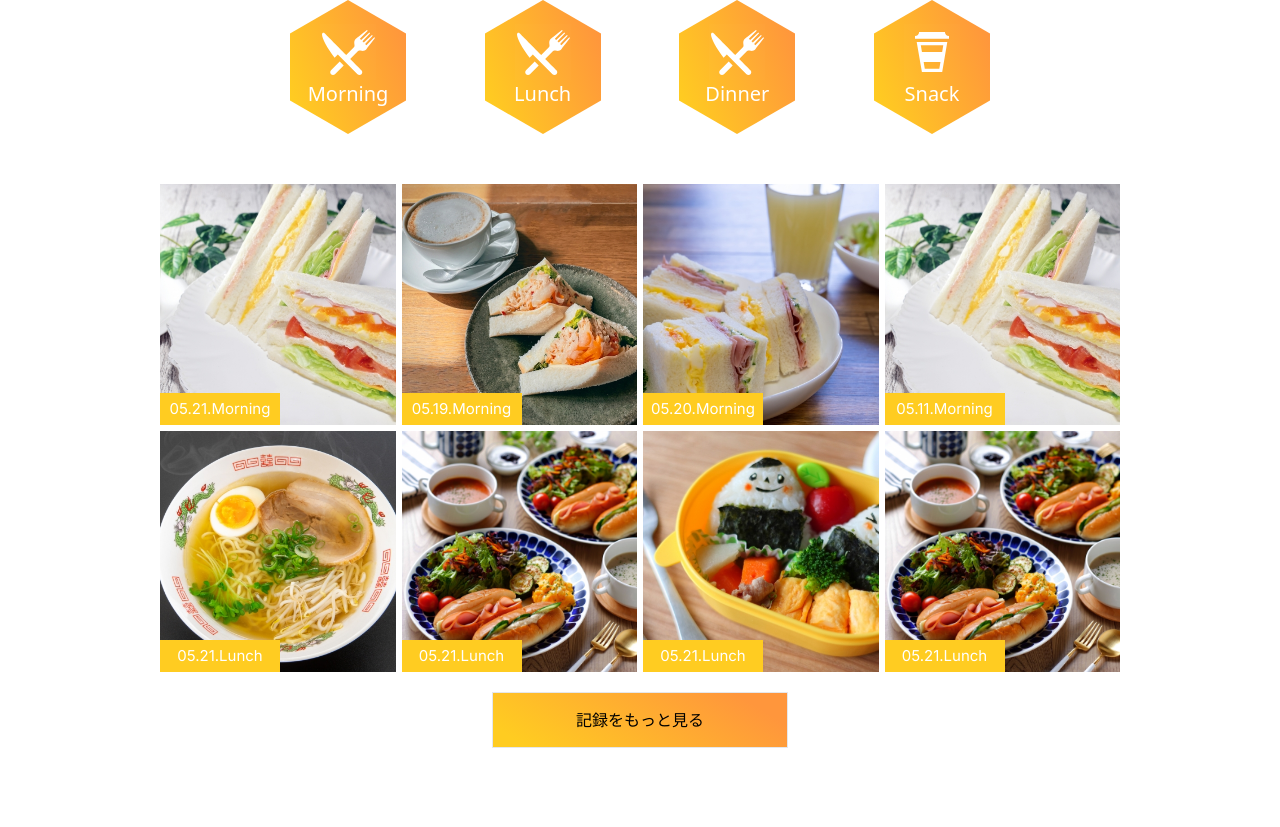
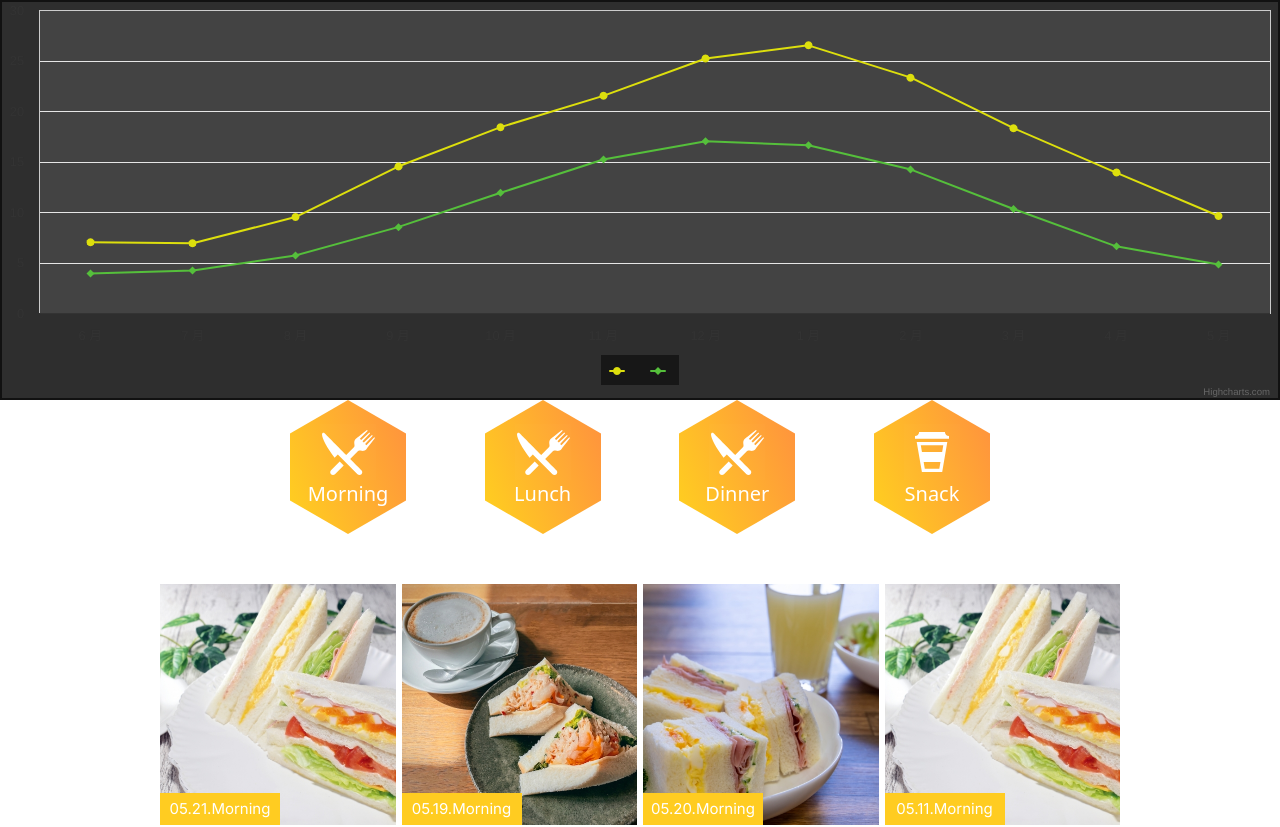
Before and after one commit to LofizDev/Arent_Test, a React (Vite) app: page / in a window 1280 px wide. Shown: the top 827 px of the page. Before the commit the page ends 800 px from the top, so only its background shows below. Built offline with nearby package versions, Linux system fonts and the light colour scheme.

Commit message:
add chart

```diff
--- a/package.json
+++ b/package.json
@@ -10,6 +10,8 @@
     "preview": "vite preview"
   },
   "dependencies": {
+    "highcharts": "^11.1.0",
+    "highcharts-react-official": "^3.2.0",
     "react": "^18.2.0",
     "react-dom": "^18.2.0",
     "react-router-dom": "^6.14.1"
--- /dev/null
+++ b/src/components/Chart.tsx
@@ -0,0 +1,100 @@
+import React from "react";
+import Highcharts from "highcharts/highstock";
+import HighchartsReact from "highcharts-react-official";
+
+import theme from "./Theme";
+
+import "highcharts/indicators/indicators";
+import "highcharts/indicators/pivot-points";
+import "highcharts/indicators/macd";
+import "highcharts/modules/exporting";
+import "highcharts/modules/map";
+
+const options = {
+    ...theme,
+    chart: {
+        type: "line",
+        backgroundColor: '#2E2E2E',
+        borderColor: "#111111",
+        borderWidth: 2,
+        className: "dark-container",
+        plotBackgroundColor: "rgba(255, 255, 255, .1)",
+        plotBorderColor: "#CCCCCC",
+        plotBorderWidth: 1
+    },
+    title: {
+        text: ""
+    },
+    subtitle: {
+        text: ""
+    },
+    xAxis: {
+        categories: [
+            "6 月",
+            "7 月",
+            "8 月",
+            "9 月",
+            "10 月",
+            "11 月",
+            "12 月",
+            "1 月",
+            "2 月",
+            "3 月",
+            "4 月",
+            "5 月"
+        ]
+    },
+    yAxis: {
+        title: {
+            text: ""
+        }
+    },
+    plotOptions: {
+        line: {
+            dataLabels: {
+                enabled: false,
+                color: "red"
+            },
+            enableMouseTracking: true,
+            marker: {
+                lineColor: "#333"
+            }
+        },
+        spline: {
+            marker: {
+                lineColor: "#333"
+            }
+        },
+        scatter: {
+            marker: {
+                lineColor: "#333"
+            }
+        },
+        candlestick: {
+            lineColor: "white"
+        }
+    },
+    series: [
+        {
+            name: "",
+            data: [7.0, 6.9, 9.5, 14.5, 18.4, 21.5, 25.2, 26.5, 23.3, 18.3, 13.9, 9.6]
+        },
+        {
+            name: "",
+            data: [3.9, 4.2, 5.7, 8.5, 11.9, 15.2, 17.0, 16.6, 14.2, 10.3, 6.6, 4.8]
+        }
+    ]
+};
+
+
+const Chart = () => (
+    <div>
+        <HighchartsReact
+            highcharts={Highcharts}
+            options={options}
+            constructorType={"chart"}
+        />
+    </div>
+);
+
+export default Chart;
--- /dev/null
+++ b/src/components/Theme.tsx
@@ -0,0 +1,228 @@
+const theme = {
+    colors: [
+        "#DDDF0D",
+        "#55BF3B",
+        "#DF5353",
+        "#7798BF",
+        "#aaeeee",
+        "#ff0066",
+        "#eeaaee",
+        "#55BF3B",
+        "#DF5353",
+        "#7798BF",
+        "#aaeeee"
+    ],
+    chart: {
+        backgroundColor: {
+            linearGradient: { x1: 0, y1: 0, x2: 1, y2: 1 },
+            stops: [[0, "rgb(48, 48, 96)"], [1, "rgb(0, 0, 0)"]]
+        },
+        borderColor: "#000000",
+        borderWidth: 2,
+        className: "dark-container",
+        plotBackgroundColor: "rgba(255, 255, 255, .1)",
+        plotBorderColor: "#CCCCCC",
+        plotBorderWidth: 1
+    },
+    title: {
+        style: {
+            color: "#C0C0C0",
+            font: 'bold 16px "Trebuchet MS", Verdana, sans-serif'
+        }
+    },
+    subtitle: {
+        style: {
+            color: "#666666",
+            font: 'bold 12px "Trebuchet MS", Verdana, sans-serif'
+        }
+    },
+    xAxis: {
+        gridLineColor: "#333333",
+        gridLineWidth: 1,
+        labels: {
+            style: {
+                color: "#A0A0A0"
+            }
+        },
+        lineColor: "#A0A0A0",
+        tickColor: "#A0A0A0",
+        title: {
+            style: {
+                color: "#CCC",
+                fontWeight: "bold",
+                fontSize: "12px",
+                fontFamily: "Trebuchet MS, Verdana, sans-serif"
+            }
+        }
+    },
+    yAxis: {
+        gridLineColor: "#333333",
+        labels: {
+            style: {
+                color: "#A0A0A0"
+            }
+        },
+        lineColor: "#A0A0A0",
+        minorTickInterval: null,
+        tickColor: "#A0A0A0",
+        tickWidth: 1,
+        title: {
+            style: {
+                color: "#CCC",
+                fontWeight: "bold",
+                fontSize: "12px",
+                fontFamily: "Trebuchet MS, Verdana, sans-serif"
+            }
+        }
+    },
+    tooltip: {
+        backgroundColor: "rgba(0, 0, 0, 0.75)",
+        style: {
+            color: "#F0F0F0"
+        }
+    },
+    toolbar: {
+        itemStyle: {
+            color: "silver"
+        }
+    },
+    plotOptions: {
+        line: {
+            dataLabels: {
+                color: "#CCC"
+            },
+            marker: {
+                lineColor: "#333"
+            }
+        },
+        spline: {
+            marker: {
+                lineColor: "#333"
+            }
+        },
+        scatter: {
+            marker: {
+                lineColor: "#333"
+            }
+        },
+        candlestick: {
+            lineColor: "white"
+        }
+    },
+    legend: {
+        backgroundColor: "rgba(0, 0, 0, 0.5)",
+        itemStyle: {
+            font: "9pt Trebuchet MS, Verdana, sans-serif",
+            color: "#A0A0A0"
+        },
+        itemHoverStyle: {
+            color: "#FFF"
+        },
+        itemHiddenStyle: {
+            color: "#444"
+        },
+        title: {
+            style: {
+                color: "#C0C0C0"
+            }
+        }
+    },
+    credits: {
+        style: {
+            color: "#666"
+        }
+    },
+    labels: {
+        style: {
+            color: "#CCC"
+        }
+    },
+    navigation: {
+        buttonOptions: {
+            symbolStroke: "#DDDDDD",
+            theme: {
+                fill: {
+                    linearGradient: { x1: 0, y1: 0, x2: 0, y2: 1 },
+                    stops: [[0.4, "#606060"], [0.6, "#333333"]]
+                },
+                stroke: "#000000"
+            }
+        }
+    },
+    // scroll charts
+    rangeSelector: {
+        buttonTheme: {
+            fill: {
+                linearGradient: { x1: 0, y1: 0, x2: 0, y2: 1 },
+                stops: [[0.4, "#888"], [0.6, "#555"]]
+            },
+            stroke: "#000000",
+            style: {
+                color: "#CCC",
+                fontWeight: "bold"
+            },
+            states: {
+                hover: {
+                    fill: {
+                        linearGradient: { x1: 0, y1: 0, x2: 0, y2: 1 },
+                        stops: [[0.4, "#BBB"], [0.6, "#888"]]
+                    },
+                    stroke: "#000000",
+                    style: {
+                        color: "white"
+                    }
+                },
+                select: {
+                    fill: {
+                        linearGradient: { x1: 0, y1: 0, x2: 0, y2: 1 },
+                        stops: [[0.1, "#000"], [0.3, "#333"]]
+                    },
+                    stroke: "#000000",
+                    style: {
+                        color: "yellow"
+                    }
+                }
+            }
+        },
+        inputStyle: {
+            backgroundColor: "#333",
+            color: "silver"
+        },
+        labelStyle: {
+            color: "silver"
+        }
+    },
+    navigator: {
+        handles: {
+            backgroundColor: "#666",
+            borderColor: "#AAA"
+        },
+        outlineColor: "#CCC",
+        maskFill: "rgba(16, 16, 16, 0.5)",
+        series: {
+            color: "#7798BF",
+            lineColor: "#A6C7ED"
+        }
+    },
+    scrollbar: {
+        barBackgroundColor: {
+            linearGradient: { x1: 0, y1: 0, x2: 0, y2: 1 },
+            stops: [[0.4, "#888"], [0.6, "#555"]]
+        },
+        barBorderColor: "#CCC",
+        buttonArrowColor: "#CCC",
+        buttonBackgroundColor: {
+            linearGradient: { x1: 0, y1: 0, x2: 0, y2: 1 },
+            stops: [[0.4, "#888"], [0.6, "#555"]]
+        },
+        buttonBorderColor: "#CCC",
+        rifleColor: "#FFF",
+        trackBackgroundColor: {
+            linearGradient: { x1: 0, y1: 0, x2: 0, y2: 1 },
+            stops: [[0, "#000"], [1, "#333"]]
+        },
+        trackBorderColor: "#666"
+    }
+};
+
+export default theme;
--- a/src/pages/HomePage.tsx
+++ b/src/pages/HomePage.tsx
@@ -3,11 +3,13 @@ import FoodInfo from '../components/FoodInfo'
 import Hexagon from '../components/Hexagon'
 import { categories, meal } from '../../mock/foods'
 import LinearButton from '../components/LinearButton'
+import Chart from '../components/Chart'
 function HomePage() {
     const [expand, setExpand] = useState<boolean>(false)
     const [active, setActive] = useState<string>('all')
     return (
         <div>
+            <Chart />
             <div className='flex mx-auto cursor-pointer items-center w-[700px] justify-between'>
                 {categories.map(e => (
                     <Hexagon onClick={() => setActive(e.name)} key={e.name} type={e.type} name={e.name} />
```
Also changed, not shown: 1 other file (tests, documents, lock files or other folders).
